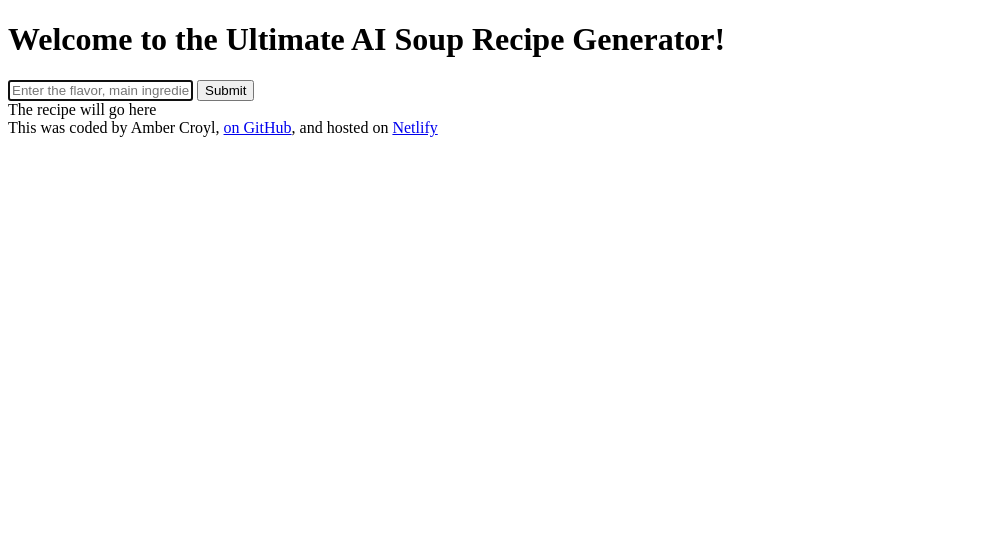
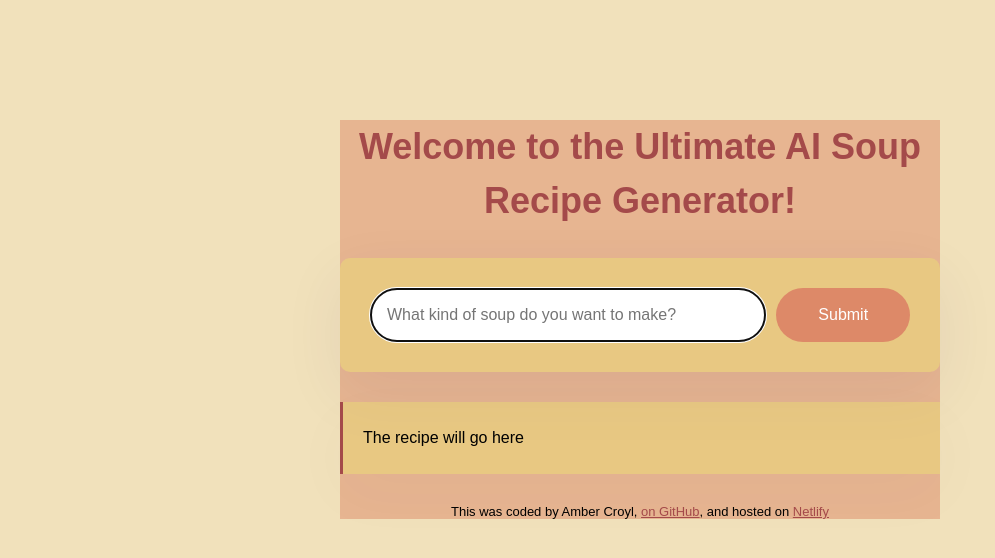
Before and after one commit to AmberShea/soup-recipe-generator, a plain HTML site: page index.html in a window 1280 px wide. Shown: the whole page, without its empty margins (0-995 px from the left). Drawn offline with Linux system fonts and the light colour scheme.

Commit message:
added styling to project

```diff
--- a/index.html
+++ b/index.html
@@ -7,20 +7,26 @@
     <link rel="stylesheet" href="src/style.css"/>
 </head>
 <body>
+    <div class="container">
+    <header>
    <h1>Welcome to the Ultimate AI Soup Recipe Generator!</h1>
+    </header>
    <form>
 <input type="text"
-placeholder="Enter the flavor, main ingredient, or from what region you want for a soup recipe"
+placeholder="What kind of soup do you want to make?"
 autofocus
-required/>
+required
+class="instructions" />
 
-<input type="submit"/>
-<div>
+<input type="submit" class="submit-button"/>
+   </form>
+<div class="recipe">
+
     The recipe will go here
 </div>
-</form>
    <footer>This was coded by Amber Croyl, <a href="https://github.com/AmberShea" target="_blank"> on GitHub</a>,
     and hosted on <a href="https://ultimate-soup-recipe-generator.netlify.app/" target="_blank">Netlify</a></footer>
    <script src="src/index.js"></script>
+    </div>
 </body>
 </html>
--- a/src/style.css
+++ b/src/style.css
@@ -0,0 +1,62 @@
+body {
+    background-color: rgba(228, 196, 120, 0.5);
+    font-family:Arial, Helvetica, sans-serif;
+}
+a {
+    color:#A44A4A;
+}
+.container {
+    margin: 120px auto;
+    max-width: 600px;
+    background-color: rgba(221, 137, 104, 0.5);
+}
+h1 {
+    text-align: center;
+    font-weight: 800;
+    font-size: 36px;
+    line-height: 1.5;
+    color: rgba(164, 74, 74, 1);
+}
+header {
+    margin-bottom: 30px;
+}
+form {
+    padding: 30px;
+    background-color: rgba(232, 228, 109, 0.4);
+    box-shadow: 0px 20px 60px rgba(65, 50, 100, 0.08);
+    border-radius: 10px;
+    display: flex;
+    margin-bottom: 30px;
+}
+.instructions {
+    padding: 16px;
+    border: 1px solid rgba(39, 33, 66, 0.5);
+    width: 80%;
+    font-size: 16px;
+    border-radius: 50px;
+    line-height: 20px;
+    color: #272044;
+}
+.submit-button {
+    margin-left: 10px;
+    background: #DD8968;
+    color: white;
+    border: none;
+    width: 150px;
+    font-size: 16px;
+    border-radius: 50px;
+    padding: 14px 24px;
+}
+.recipe {
+    font-size: 16px;
+    background-color: rgba(232, 228, 109, 0.4);
+    padding: 20px;
+    line-height: 2;
+    border-left: 3px solid #A44A4A;
+    box-shadow: 0px 20px 60px rgba(65, 50, 100, 0.03);
+}
+footer {
+    text-align: center;
+    font-size: 13px;
+    margin-top: 30px;
+}
```
